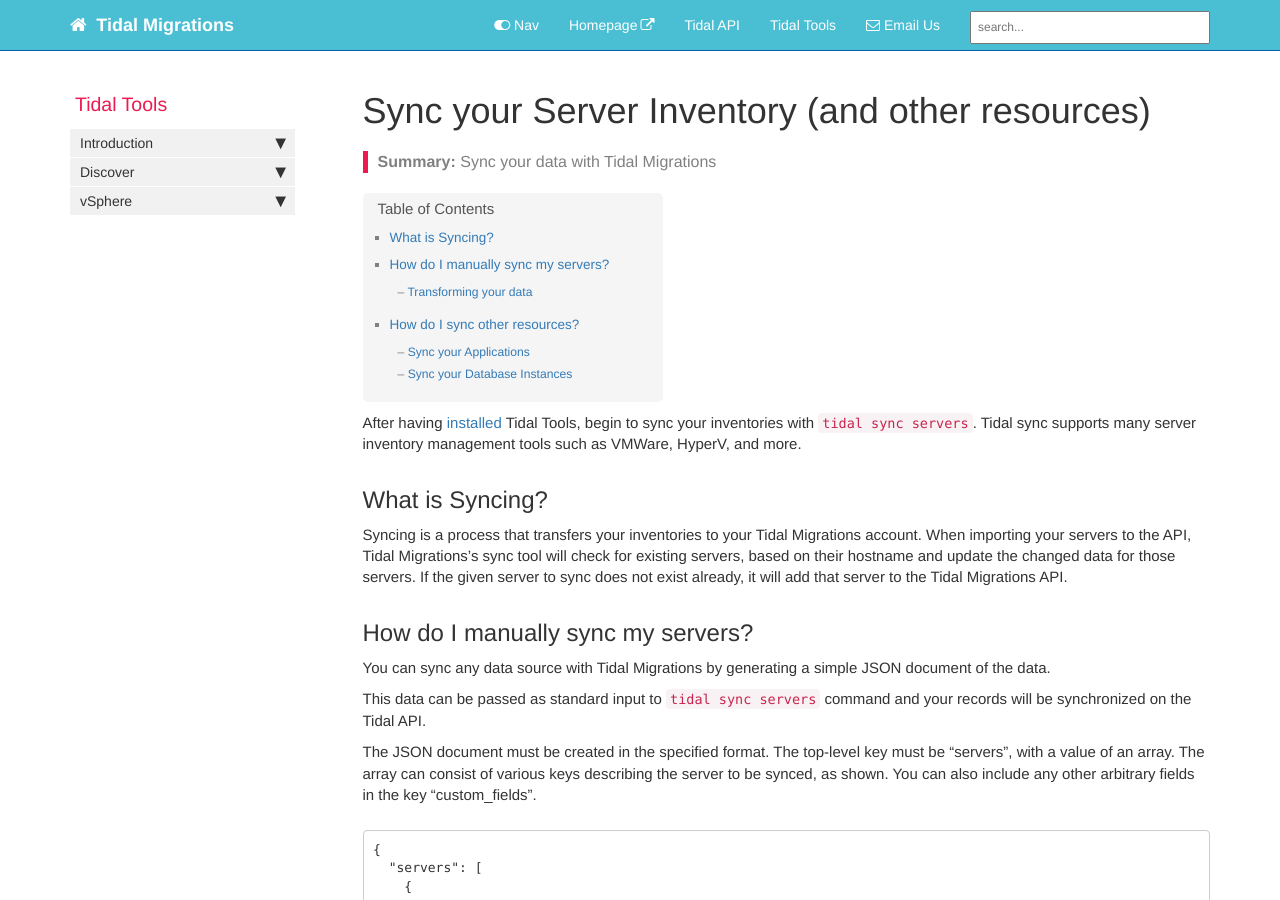
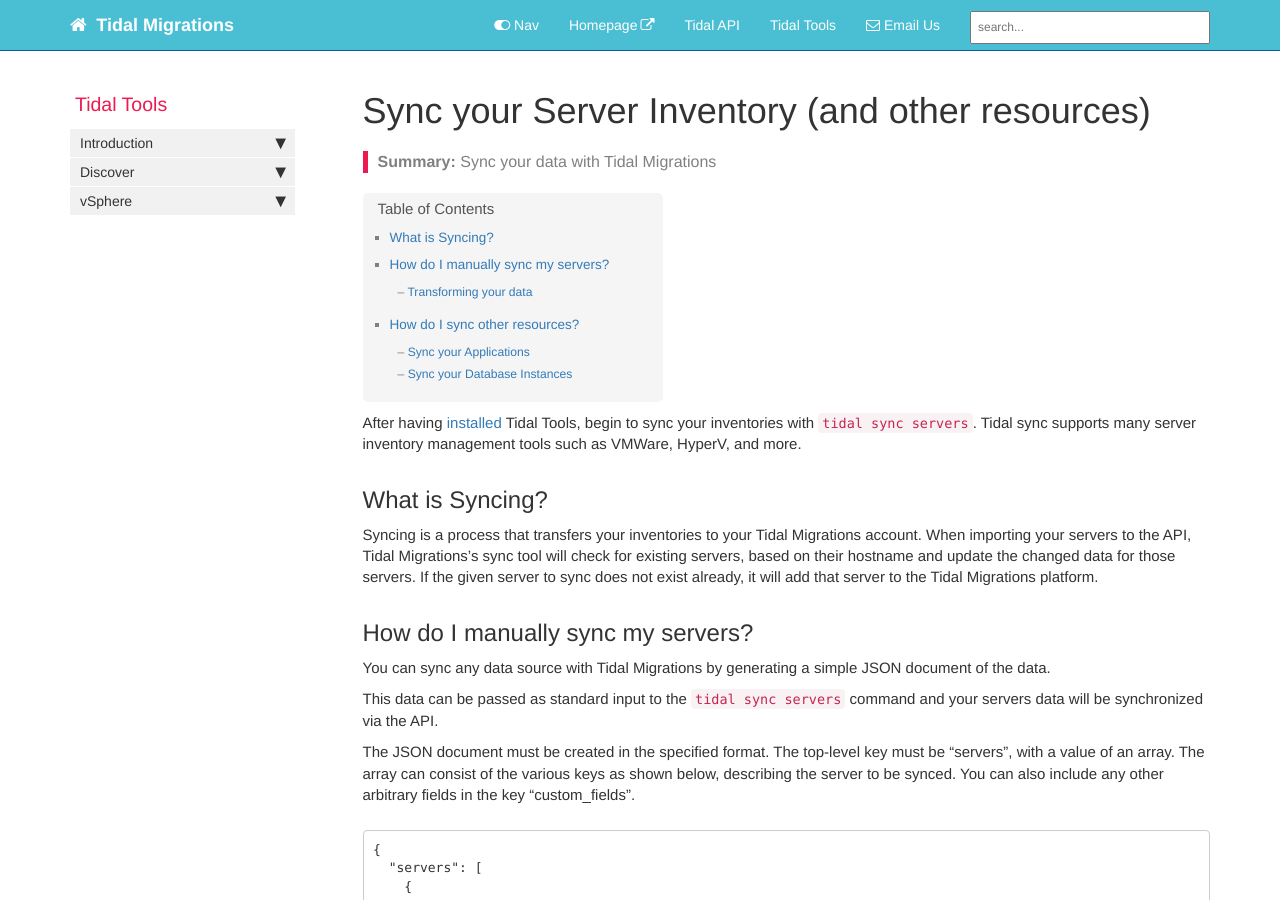
Before and after one commit to tidalmigrations/tidalmigrations.github.io, a Jekyll site: the page built from pages/tidal tools/syncservers.md, in a window 1280 px wide and 900 px high. Built offline with Jekyll 4.4.1, drawn with Linux system fonts in a browser that asks for light colours; nearby versions of some CDN libraries; comment, search, counter and statistics services are not loaded; some of the changed text lies outside the part shown.

Commit message:
Adjust grammar and sentence structure for sync

````diff
--- a/pages/tidal tools/syncservers.md
+++ b/pages/tidal tools/syncservers.md
@@ -16,19 +16,19 @@ VMWare, HyperV, and more.
 Syncing is a process that transfers your inventories to your Tidal Migrations account.
 When importing your servers to the API, Tidal Migrations's sync tool will check for existing servers, based on their hostname
 and update the changed data for those servers.
-If the given server to sync does not exist already, it will add that server to the Tidal Migrations API.
+If the given server to sync does not exist already, it will add that server to the Tidal Migrations platform.
 
 
 ## How do I manually sync my servers?
 
 You can sync any data source with Tidal Migrations by generating a simple JSON document of the data.
 
-This data can be passed as standard input to `tidal sync servers` command and your records will be
-synchronized on the Tidal API.
+This data can be passed as standard input to the `tidal sync servers` command and your servers data will be
+synchronized via the API.
 
 
 The JSON document must be created in the specified format. The top-level key must be "servers",
-with a value of an array. The array can consist of various keys describing the server to be synced, as shown.
+with a value of an array. The array can consist of the various keys as shown below, describing the server to be synced.
 You can also include any other arbitrary fields in the key "custom_fields".
 
 ```
@@ -205,7 +203,6 @@ The syncronization of your Database Instances can be performed by following the
     "environment_id": 2,
     "move_group_id": 3
   }
-]
+ ]
 }
-
 ```
````
Also changed, not shown: other parts of pages/tidal tools/syncservers.md (+2 -4 lines).
